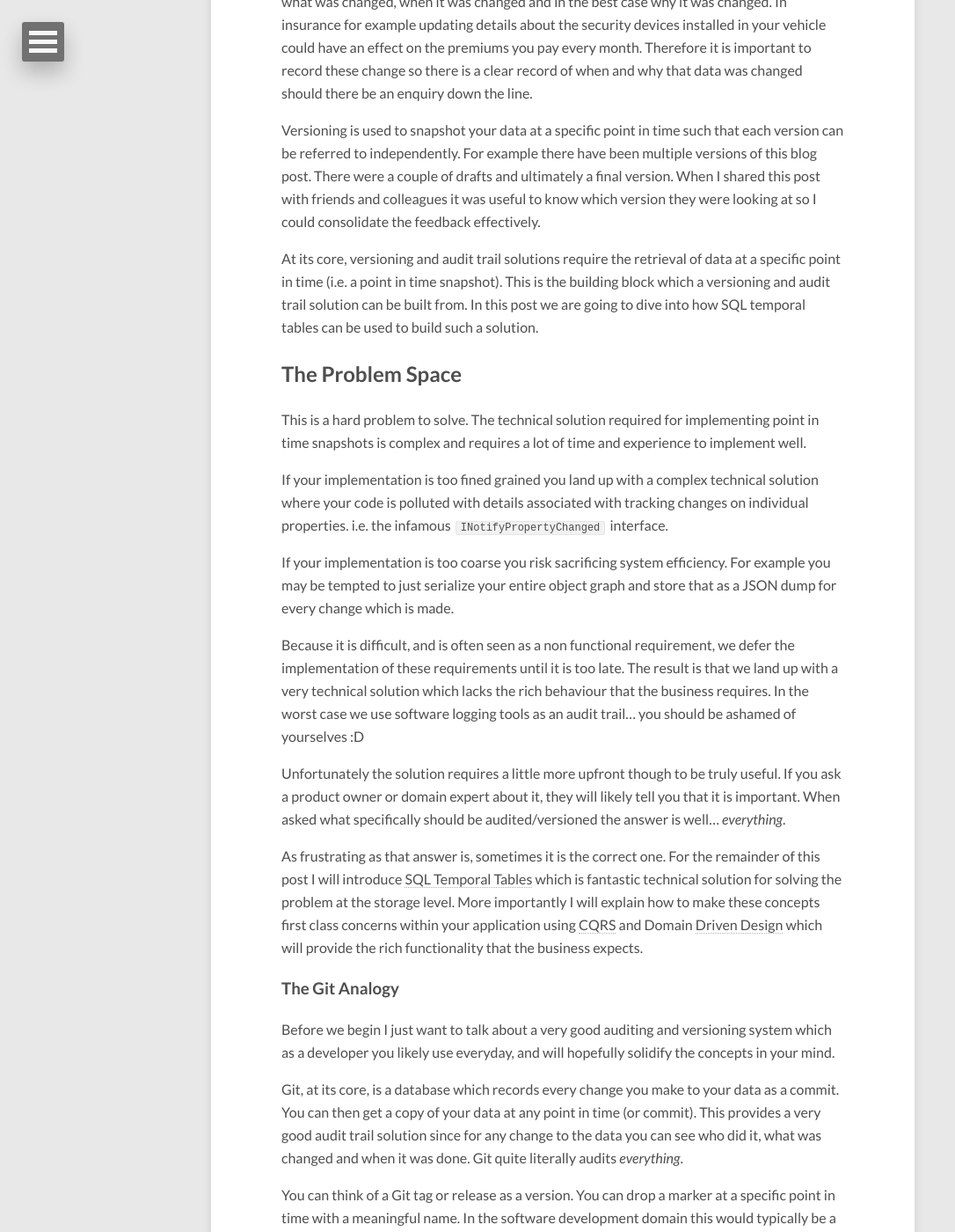
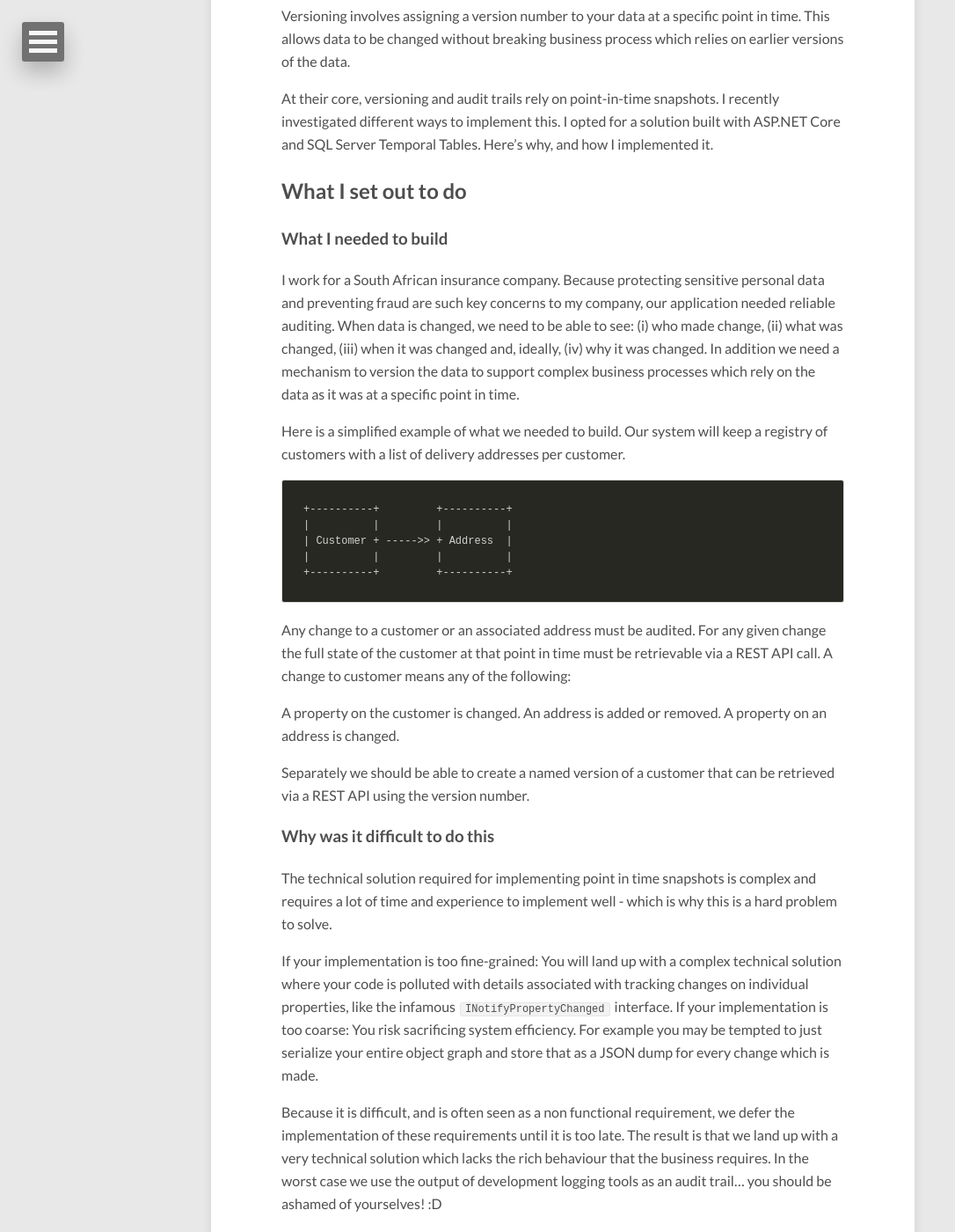
Before and after one commit to RossJayJones/rossjayjones.github.io, a Jekyll site: the page built from _posts/2018-11-13-first-class- versioning-and-auditing-with-sql-temporal-tables.md, in a window 1280 px wide and 1400 px high, scrolled down 778 px. Shown: the whole window at 88% size, without its empty margins (0-1086 px from the left). Built offline with Jekyll 4.4.1, drawn with Linux system fonts in a browser that asks for light colours; nearby versions of some CDN libraries; some of the changed text lies outside the part shown.

Commit message:
Update post of as feedback from Candice

````diff
--- a/_posts/2018-11-13-first-class- versioning-and-auditing-with-sql-temporal-tables.md
+++ b/_posts/2018-11-13-first-class- versioning-and-auditing-with-sql-temporal-tables.md
@@ -8,41 +8,21 @@ image:
 ---
 TLDR; [source code available on github][14]{:target="_blank"}
 
-Implementing versioning and audit trails within an application are one of those requirements which crop up over and over again, particularly in enterprise development. I work for OUTsurance in the insurance industry where reliable and accurate audit logs and version control are crucial.
+Inevitably when building enterprise software you will be required to implement audit trail and/or versioning functionality.
 
-The point of an audit log is to record changes to data so you can see who made the change, what was changed, when it was changed and in the best case why it was changed. In insurance for example updating details about the security devices installed in your vehicle could have an effect on the premiums you pay every month. Therefore it is important to record these change so there is a clear record of when and why that data was changed should there be an enquiry down the line.
+An audit trail is a record of change to your data which serves as proof of compliance with the applications business rules. It can be used to assist with identifying problems in your software and spotting fraudulent transactions among other things.
 
-Versioning is used to snapshot your data at a specific point in time such that each version can be referred to independently. For example there have been multiple versions of this blog post. There were a couple of drafts and ultimately a final version. When I shared this post with friends and colleagues it was useful to know which version they were looking at so I could consolidate the feedback effectively.
+Versioning involves assigning a version number to your data at a specific point in time. This allows data to be changed without breaking business process which relies on earlier versions of the data.
 
-At its core, versioning and audit trail solutions require the retrieval of data at a specific point in time (i.e. a point in time snapshot). This is the building block which a versioning and audit trail solution can be built from. In this post we are going to dive into how SQL temporal tables can be used to build such a solution.
+At their core, versioning and audit trails rely on point-in-time snapshots. I recently investigated different ways to implement this. I opted for a solution built with ASP.NET Core and SQL Server Temporal Tables. Here’s why, and how I implemented it.
 
-## The Problem Space
+## What I set out to do
 
-This is a hard problem to solve. The technical solution required for implementing point in time snapshots is complex and requires a lot of time and experience to implement well.
+### What I needed to build
 
-If your implementation is too fined grained you land up with a complex technical solution where your code is polluted with details associated with tracking changes on individual properties. i.e. the infamous `INotifyPropertyChanged` interface.
+I work for a South African insurance company. Because protecting sensitive personal data and preventing fraud are such key concerns to my company, our application needed reliable auditing. When data is changed, we need to be able to see: (i) who made change, (ii) what was changed, (iii) when it was changed and, ideally, (iv) why it was changed. In addition we need a mechanism to version the data to support complex business processes which rely on the data as it was at a specific point in time.
 
-If your implementation is too coarse you risk sacrificing system efficiency. For example you may be tempted to just serialize your entire object graph and store that as a JSON dump for every change which is made.
-
-Because it is difficult, and is often seen as a non functional requirement, we defer the implementation of these requirements until it is too late. The result is that we land up with a very technical solution which lacks the rich behaviour that the business requires. In the worst case we use software logging tools as an audit trail... you should be ashamed of yourselves :D
-
-Unfortunately the solution requires a little more upfront though to be truly useful. If you ask a product owner or domain expert about it, they will likely tell you that it is important. When asked what specifically should be audited/versioned the answer is well... _everything_.
-
-As frustrating as that answer is, sometimes it is the correct one. For the remainder of this post I will introduce [SQL Temporal Tables][13]{:target="_blank"} which is fantastic technical solution for solving the problem at the storage level. More importantly I will explain how to make these concepts first class concerns within your application using [CQRS][10]{:target="_blank"} and Domain [Driven Design][11]{:target="_blank"} which will provide the rich functionality that the business expects.
-
-### The Git Analogy
-
-Before we begin I just want to talk about a very good auditing and versioning system which as a developer you likely use everyday, and will hopefully solidify the concepts in your mind.
-
-Git, at its core, is a database which records every change you make to your data as a commit. You can then get a copy of your data at any point in time (or commit). This provides a very good audit trail solution since for any change to the data you can see who did it, what was changed and when it was done. Git quite literally audits _everything_.
-
-You can think of a Git tag or release as a version. You can drop a marker at a specific point in time with a meaningful name. In the software development domain this would typically be a value such as `1.0.0`. This value can be used to communicate which version of the software your customers are using and help you control the roll out of updates to your software.
-
-### The Sample Business Domain
-
-For the sake of this post lets define a simple business domain which we will build a system which has full auditing and versioning functionality as described above.
-
-Our system will keep a registry of customers with a list of addresses per customer... an address book if you will :D
+Here is a simplified example of what we needed to build. Our system will keep a registry of customers with a list of delivery addresses per customer.
 
 ```
 +----------+         +----------+
@@ -52,28 +32,24 @@ Our system will keep a registry of customers with a list of addresses per custom
 +----------+         +----------+
 ```
 
-Any change to a customer or an associated address must be audited. For any given change the full state of the customer at that point in time must be retrievable via a REST API call.
+Any change to a customer or an associated address must be audited. For any given change the full state of the customer at that point in time must be retrievable via a REST API call. A change to customer means any of the following:
+
+A property on the customer is changed.
+An address is added or removed.
+A property on an address is changed.
 
 Separately we should be able to create a named version of a customer that can be retrieved via a REST API using the version number.
 
-A change to customer means any of the following:
+### Why was it difficult to do this
 
-* A property on the customer is changed
-* An address is added or removed
-* A property on an address is changed
+The technical solution required for implementing point in time snapshots is complex and requires a lot of time and experience to implement well - which is why this is a hard problem to solve.
 
-In this instance we have modeled the Customer as an Aggregate where the addresses are entities which belong to the aggregate.
+If your implementation is too fine-grained: You will land up with a complex technical solution where your code is polluted with details associated with tracking changes on individual properties, like the infamous `INotifyPropertyChanged` interface.
+If your implementation is too coarse: You risk sacrificing system efficiency. For example you may be tempted to just serialize your entire object graph and store that as a JSON dump for every change which is made.
 
-We are going to build an AspNetCore REST API which will support the above. I am only going to highlight the key aspects of the solution in this post and have omitted some of the mundane plumbing. Refer to the supporting [sample source code][14]{:target="_blank"} for a full view of the sample application.
+Because it is difficult, and is often seen as a non functional requirement, we defer the implementation of these requirements until it is too late. The result is that we land up with a very technical solution which lacks the rich behaviour that the business requires. In the worst case we use the output of development logging tools as an audit trail... you should be ashamed of yourselves! :D
 
-## The Solution Space
-
-We will approach the solution from two aspects:
-
-* We need a solid and unobtrusive technical solution to provide point in time snapshot capabilities
-* We need versioning and audit trails to be a first class citizen of our domain model. This is to allow us to interact with the audits and versions effectively.
-
-### Point in time snapshots
+## My options — and why I picked SQL Server Temporal Tables
 
 There are two solutions to point in time snapshots problem which require a mention.
 
@@ -81,9 +57,11 @@ There are two solutions to point in time snapshots problem which require a menti
 
 2. [Event Sourcing][4]{:target="_blank"} - Event Sourcing is an approach to storing state as a series of events. State is restored by replaying events in the order they occurred to materialize the latest state. To restore data to specific point in time you replay the events up to that point in time. Event sourcing requires a big shift in the way applications are built since events are at the core of the business data model. While this is a very powerful and relevant solution for some domains the facts are that it introduces complexity which feels unnecessary to most of us. Typically, solutions like this will work best with purpose-built infrastructure components such as [EventStore][5]{:target="_blank"}.
 
-[SQL temporal tables][7]{:target="_blank"} uses snapshots at the row level. When a row is updated a snapshot of the row is copied over to the associated history table. This gives us snapshot granularity at the row level which will be suitable for most use cases.
+We will implement a snapshot solution using [SQL temporal tables][7]{:target="_blank"}. It is a great point in time snapshot implementation which we can leverage with relatively little effort but does require some upfront design. It uses snapshots at the row level. When a row is updated a snapshot of the row is copied over to the associated history table. This gives us snapshot granularity at the row level which I believe is suitable for most use cases. SQL temporal tables take care of all the technical challenges of doing this and exposes the functionality with a few additional SQL statements.
 
-### CQRS and Domain Driven Design (DDD)
+## How I implemented SQL Server Temporal Tables
+
+While it would be possible to turn on the temporal tables and call it a day, there are some concepts which must be understood to allow auditing and versioning to be first class citizens of our business domain. This is necessary to unlock the rich functionality required and to achieve appropriate separation of concerns within the implementation.
 
 In the sample we will be using the Command Query Responsibility Segregation ([CQRS][10]{:target="_blank"}) pattern.
 
@@ -99,7 +77,7 @@ The second concept I need to highlight is Domain Driven Design ([DDD][11]{:targe
 
 > A DDD aggregate is a cluster of domain objects that can be treated as a single unit. An example may be an order and its line-items. These will be separate objects, but it's useful to treat the order (together with its line items) as a single aggregate. - [Fowler][11]{:target="_blank"}
 
-This is important in our context because we will be versioning and auditing the aggregate i.e. if any object within the aggregate changes, an audit will be created for the aggregate. When a new version is created it will be for the aggregate as a whole.
+This is important in our context because we will be versioning and auditing the aggregate i.e. if any object within the aggregate changes, an audit will be created for the aggregate. When a new version is created it will be for the aggregate as a whole. In our sample system we have one aggregate which is the customer.
 
 ### The Write Model
 
@@ -404,7 +382,7 @@ WHERE
 
 Our address book application exposes a REST API for our users to consume. Since the notable portions of the API are on the query side I will only show those controllers here. On the write side the controllers do as you would expect, they accept some data via a POST or PUT and update the data in the database via the domain model.
 
-Our user can retrieve a customer and view their associated addresses for an HTTP get to the following route. We provide an optional `auditId` parameter which will allow the users to retrieve the state of the customer for a specific audit.
+Our users can retrieve a customer and view their associated addresses via an HTTP GET to the following route. We provide an optional `auditId` parameter which will allow the users to retrieve the state of the customer for a specific audit.
 
 {% highlight C# %}
 [ApiController]
````
Also changed, not shown: other parts of _posts/2018-11-13-first-class- versioning-and-auditing-with-sql-temporal-tables.md (+3 -2 lines).
